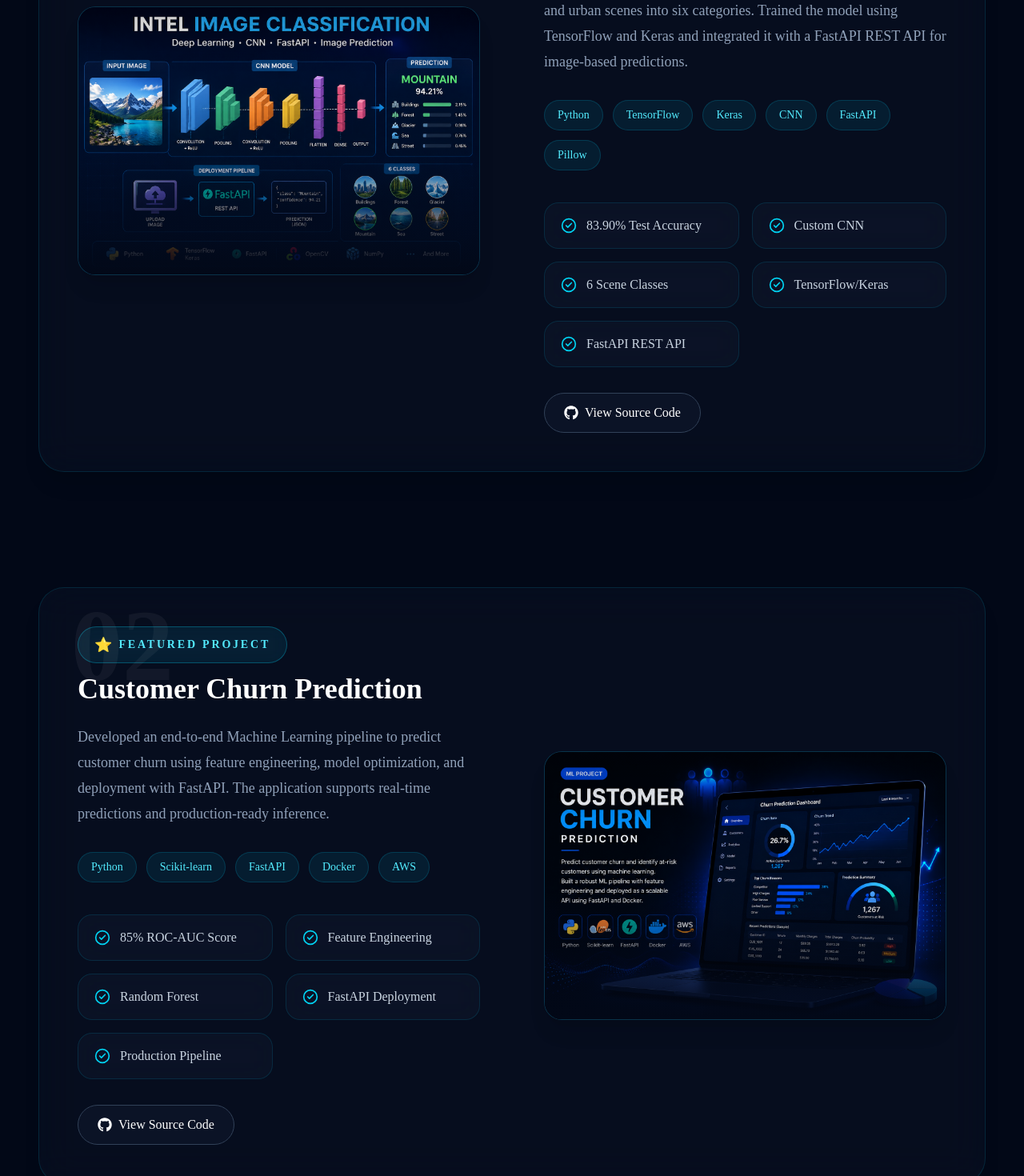
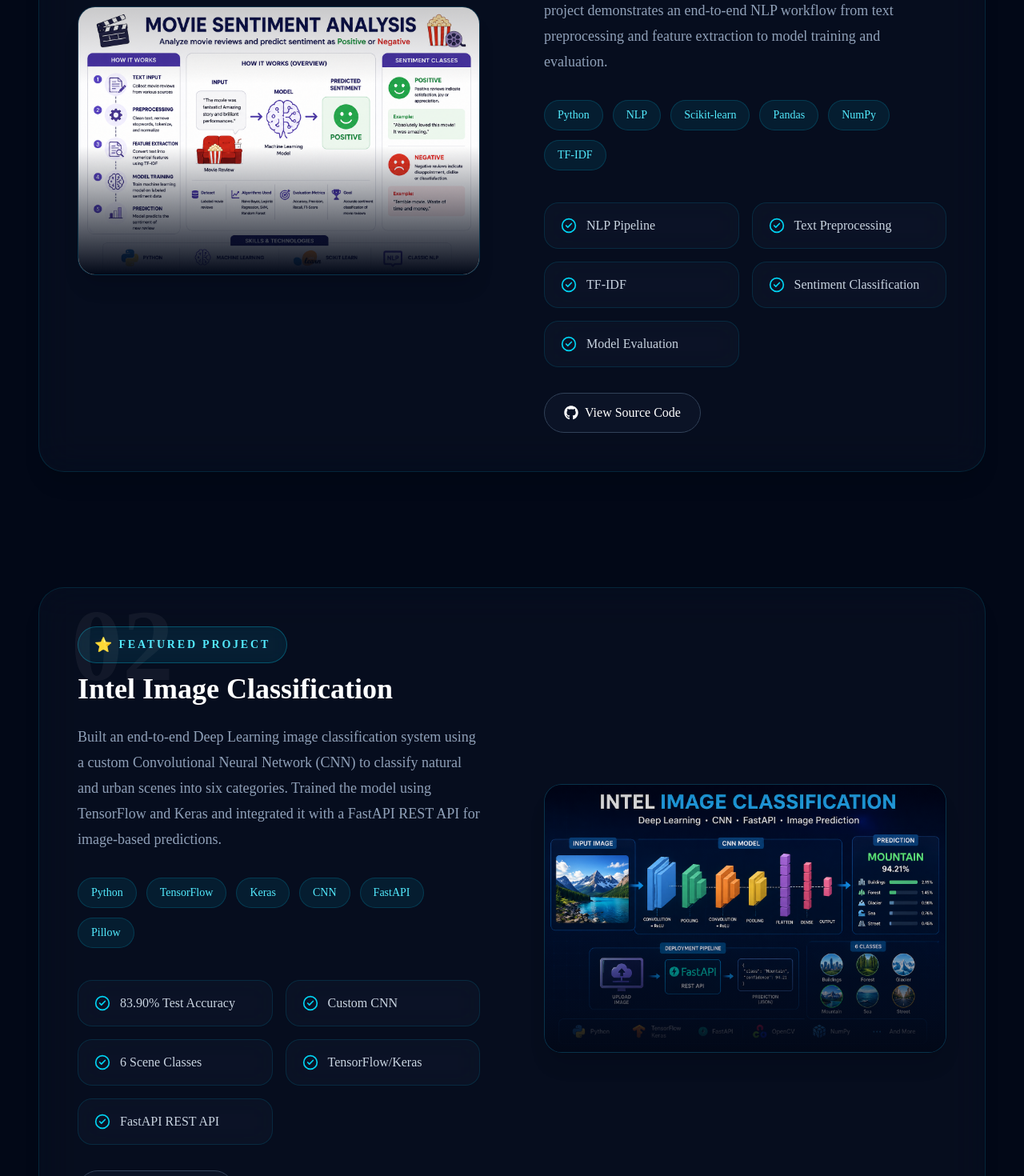
Before and after one commit to abhinaymeshram01/ml-portfolio, a Next.js app: page / in a window 1280 px wide. Shown: the part 3780-5250 px from the top of the page at 80% size. Built offline with nearby package versions, Linux system fonts and the light colour scheme.

Commit message:
Swap project titles and details in projectsData

```diff
--- a/components/projects/projectsData.ts
+++ b/components/projects/projectsData.ts
@@ -1,6 +1,36 @@
 export const projects = [
   {
     id: 1,
+
+    title: "Sentiment Analysis",
+
+    description:
+      "An NLP-based Machine Learning application that analyzes textual data and classifies sentiment as Positive, Negative, or Neutral. The project demonstrates an end-to-end NLP workflow from text preprocessing and feature extraction to model training and evaluation.",
+
+    image: "/Projects/sentiment-analysis.png",
+
+    tech: [
+      "Python",
+      "NLP",
+      "Scikit-learn",
+      "Pandas",
+      "NumPy",
+      "TF-IDF",
+    ],
+
+    github: "https://github.com/abhinaymeshram01/sentiment-analysis",
+
+    highlights: [
+      "NLP Pipeline",
+      "Text Preprocessing",
+      "TF-IDF",
+      "Sentiment Classification",
+      "Model Evaluation",
+    ],
+  },
+
+  {
+    id: 2,
 
     title: "Intel Image Classification",
 
@@ -18,7 +48,7 @@
       "Pillow",
     ],
 
-    github: "https://github.com/abhinaymeshram01/intel-image-classification",
+    github: "YOUR_INTEL_PROJECT_GITHUB_URL",
 
     highlights: [
       "83.90% Test Accuracy",
@@ -26,36 +56,6 @@
       "6 Scene Classes",
       "TensorFlow/Keras",
       "FastAPI REST API",
-    ],
-  },
-
-  {
-    id: 2,
-
-    title: "Customer Churn Prediction",
-
-    description:
-      "Developed an end-to-end Machine Learning pipeline to predict customer churn using feature engineering, model optimization, and deployment with FastAPI. The application supports real-time predictions and production-ready inference.",
-
-    image: "/Projects/customer-churn.png",
-
-    tech: [
-      "Python",
-      "Scikit-learn",
-      "FastAPI",
-      "Docker",
-      "AWS",
-    ],
-
-    github:
-      "https://github.com/abhinaymeshram01/customer-churn-prediction-api",
-
-    highlights: [
-      "85% ROC-AUC Score",
-      "Feature Engineering",
-      "Random Forest",
-      "FastAPI Deployment",
-      "Production Pipeline",
     ],
   },
 
```
